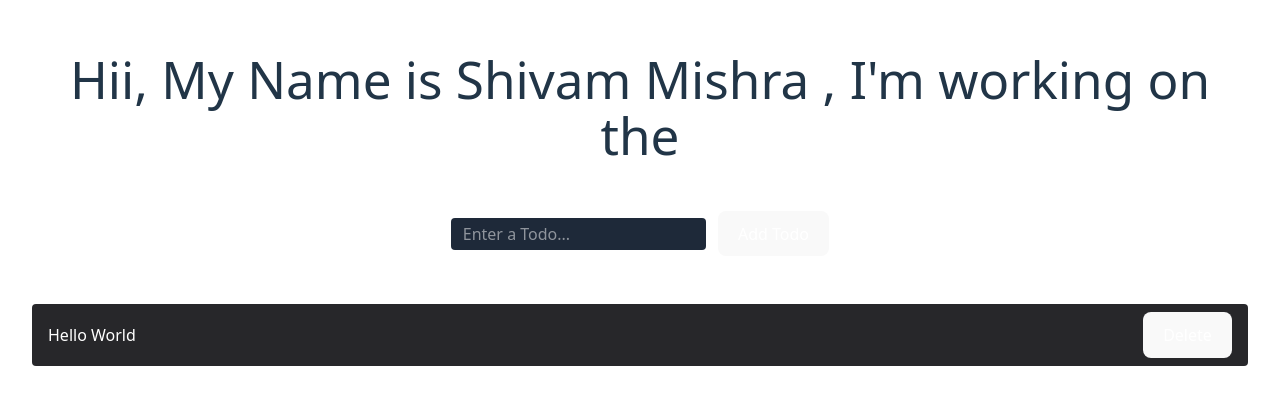
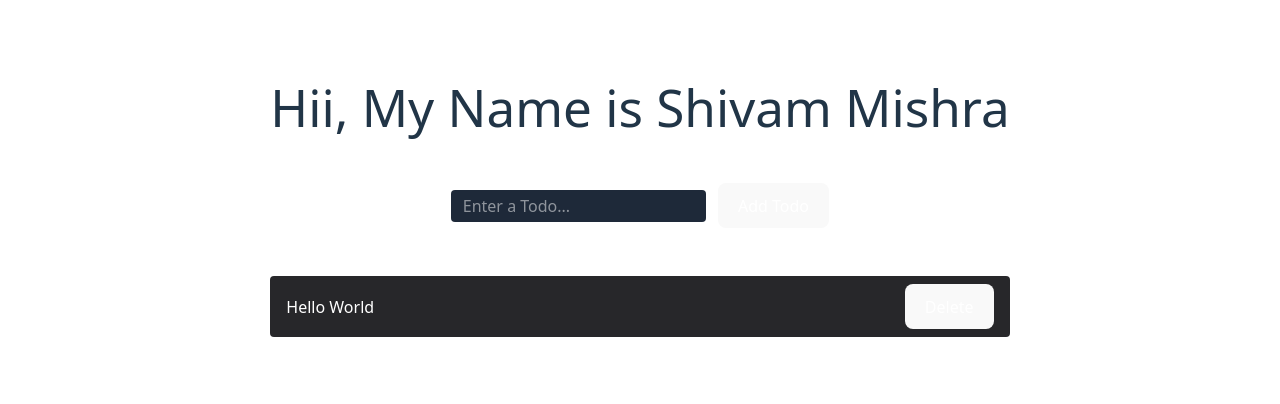
Before and after one commit to Mishra010405/React_RV, a React (Vite) app in the folder 11ReactRedux/: page / in a window 1280 px wide. Shown: the part 192-596 px from the top of the page. Built offline with nearby package versions, Linux system fonts and the light colour scheme.

Commit message:
React- Redux

```diff
--- a/11ReactRedux/src/App.jsx
+++ b/11ReactRedux/src/App.jsx
@@ -10,7 +10,7 @@ function App() {
 
   return (
     <>
-    <h1>Hii, My Name is Shivam Mishra , I'm working on the</h1>
+    <h1>Hii, My Name is Shivam Mishra </h1>
     <AddTodo/>
     <Todos/>
     </>
```
